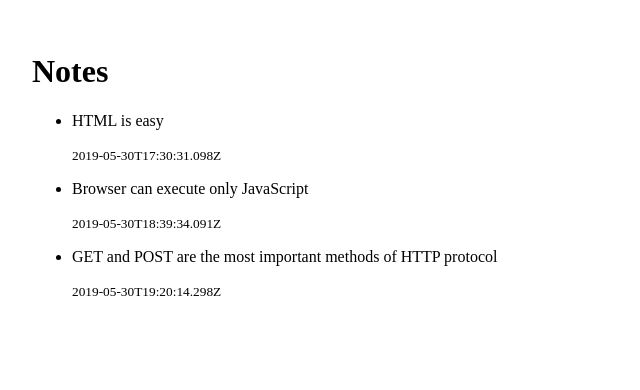
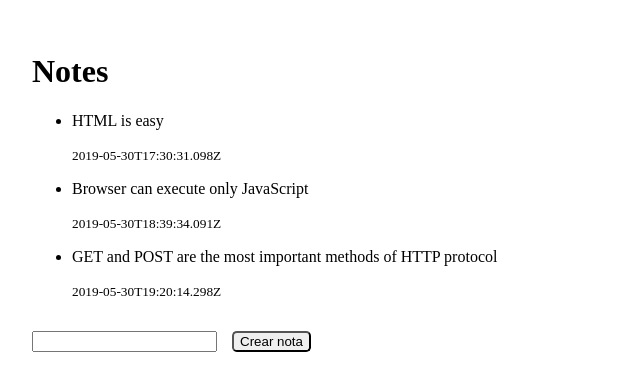
Before and after one commit to DesarrolloDeJonathan/miBootcamp, a React (Create React App) app in the folder parte1-react/: page / in a window 1280 px wide. Shown: the top 390 px of the page, without its empty margins (0-640 px from the left). Built offline with nearby package versions, Linux system fonts and the light colour scheme.

Commit message:
Manejando eventos en un input

```diff
--- a/parte1-react/src/App.js
+++ b/parte1-react/src/App.js
@@ -1,37 +1,49 @@
 import "./styles.css";
-// import Note from '../Note'; //Por defecto
-import { Note as Pepito } from "./Note"; //De forma nombrada
+import { useState } from "react";
+import { Note } from "./Note.js";
 
-const notes = [
-  {
-    id: 1,
-    content: "HTML is easy",
-    date: "2019-05-30T17:30:31.098Z",
-    important: true,
-  },
-  {
-    id: 2,
-    content: "Browser can execute only JavaScript",
-    date: "2019-05-30T18:39:34.091Z",
-    important: false,
-  },
-  {
-    id: 3,
-    content: "GET and POST are the most important methods of HTTP protocol",
-    date: "2019-05-30T19:20:14.298Z",
-    important: true,
-  },
-];
+// let variable = '' //Mala practica, rompre ciclo declarativo de React
 
-export default function App() {
+export default function App(props) {
+  const [notes, setNotes] = useState(props.notes);
+  const [newNote, setNewNote] = useState()
+
+  const handleChange = (event) => {
+    // console.log({ event });
+    // console.log(event.target.value);
+    // console.log(newNote); para ver cada caracter ingresado
+    setNewNote(event.target.value)
+  };
+
+  const handleClick = (event) => {
+    console.log("Crear nota");
+    // console.log(newNote); ver el valor completo luego de presionar el boton
+    const noteToAddState = {
+      id: notes.length + 1,
+      content: newNote,
+      date: new Date().toISOString(),
+      important: Math.random() < 0.5
+    }
+    console.log(noteToAddState);
+    // al ser más legible es mejor empezar con este
+    setNotes(notes.concat(noteToAddState))
+    // setNotes([...notes, noteToAddState]) Esta es mejor al ser extencible y fácil de leer
+    setNewNote("")
+  };
+
   return (
     <div>
       <h1>Notes</h1>
       <ul>
         {notes.map((note) => (
-          <Pepito key={note.id} {...note} />
+          <Note key={note.id} {...note} />
         ))}
       </ul>
+
+      <div>
+        <input type="text" onChange={handleChange} />
+        <button onClick={handleClick}>Crear nota</button>
+      </div>
     </div>
   );
 }
--- a/parte1-react/src/Note.js
+++ b/parte1-react/src/Note.js
@@ -1,11 +1,12 @@
 export const Note = (props) => {
-  /** Debugando hay suave */
+  /** Debugando hay suave
   // console.log(id);
   console.log("props Uno" + props);
   console.log("props Dos", props); //Mejora con la coma
   console.log({ props }); //Usar desestructurado es mejor
   console.table({ props }); //table vermos los objetos ordenados en una
-  const { content, date } = props;
+  */
+ const { content, date } = props;
 
   return (
     <li>
--- a/parte1-react/src/index.js
+++ b/parte1-react/src/index.js
@@ -1,8 +1,28 @@
-import ReactDOM from 'react-dom'
-import "./styles.css"
-import App from "./App.js"
+import ReactDOM from "react-dom";
+import "./styles.css";
+import App from "./App";
 
-ReactDOM.render(
-  <App />,
-document.getElementById('root')
-);
+const notes = [
+  {
+    id: 1,
+    content: "HTML is easy",
+    date: "2019-05-30T17:30:31.098Z",
+    important: true,
+    categories: ["sports", "hobby"],
+  },
+  {
+    id: 2,
+    content: "Browser can execute only JavaScript",
+    date: "2019-05-30T18:39:34.091Z",
+    important: false,
+  },
+  {
+    id: 3,
+    content: "GET and POST are the most important methods of HTTP protocol",
+    date: "2019-05-30T19:20:14.298Z",
+    important: true,
+  },
+];
+
+//Pasamos la prop
+ReactDOM.render(<App notes={notes} />, document.getElementById("root"));
```
